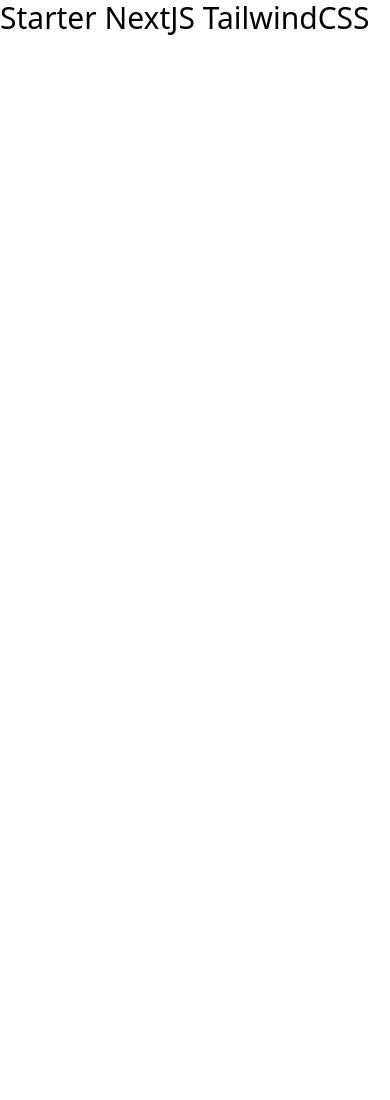
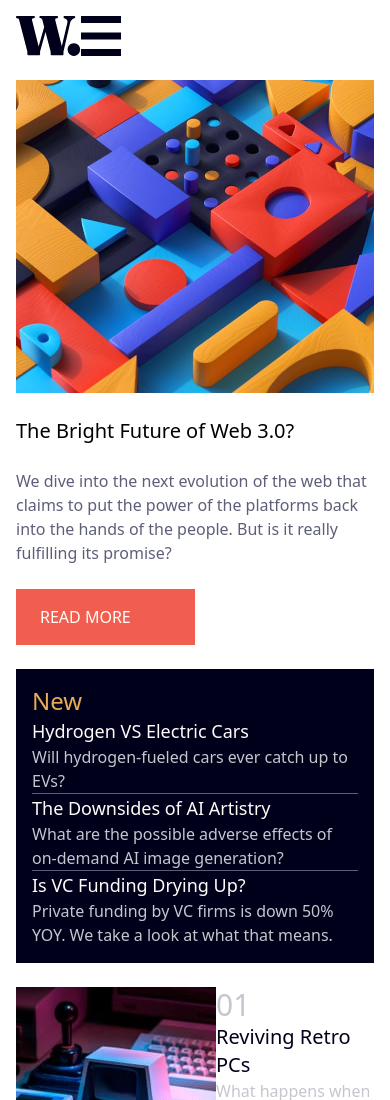
Before and after one commit to vitaovich/frontend-news-homepage, a Next.js app: page / in a window 390 px wide. Shown: the top 1100 px of the page. Before the commit the page ends 844 px from the top, so only its background shows below. Built offline with nearby package versions, Linux system fonts and the light colour scheme.

Commit message:
basic mobile layout

```diff
--- a/pages/index.tsx
+++ b/pages/index.tsx
@@ -1,16 +1,100 @@
-import Head from 'next/head'
 import Image from 'next/image'
-import { Inter } from '@next/font/google'
-import styles from '@/styles/Home.module.css'
-
-const inter = Inter({ subsets: ['latin'] })
 
 export default function Home() {
   return (
     <>
-      <h1 className="text-3xl">
-        Starter NextJS TailwindCSS
-      </h1>
+
+      <div className="flex flex-col m-4 space-y-6">
+        <div className="flex flex-row">
+          <Image
+            alt='logo'
+            src='/images/logo.svg'
+            width={65}
+            height={40}
+          />
+          <Image
+            alt='logo'
+            src='/images/icon-menu.svg'
+            width={40}
+            height={17}
+          />
+        </div>
+        <div className="hidden flex flex-row">
+          Home
+          New
+          Popular
+          Trending
+          Categories
+        </div>
+        <Image
+          alt='top laptops'
+          src='/images/image-web-3-mobile.jpg'
+          width={686}
+          height={500}
+        />
+        <h1 className="text-xl">The Bright Future of Web 3.0?</h1>
+        <p className="text-darkGrayishBlue">
+          We dive into the next evolution of the web that claims to put the power of the platforms back into the hands of the people.
+          But is it really fulfilling its promise?
+        </p>
+        <div className="bg-softRed text-offWhite py-4 px-6 w-1/2 uppercase">Read more</div>
+        <div className="flex flex-col bg-veryDarkBlue p-4">
+          <h1 className="text-softOrange text-2xl">New</h1>
+          <div className="grid grid-cols-1 divide-y divide-darkGrayishBlue">
+            <div>
+              <h2 className="text-offWhite text-lg">Hydrogen VS Electric Cars</h2>
+              <p className="text-grayishBlue">Will hydrogen-fueled cars ever catch up to EVs?</p>
+            </div>
+            <div>
+              <h2 className="text-offWhite text-lg">The Downsides of AI Artistry</h2>
+              <p className="text-grayishBlue">What are the possible adverse effects of on-demand AI image generation?</p>
+            </div>
+            <div>
+              <h2 className="text-offWhite text-lg">Is VC Funding Drying Up?</h2>
+              <p className="text-grayishBlue">Private funding by VC firms is down 50% YOY. We take a look at what that means.</p>
+            </div>
+          </div>
+        </div>
+        <div className="flex flex-row">
+          <Image
+            alt='retro pcs'
+            src='/images/image-retro-pcs.jpg'
+            width={200}
+            height={254}
+          />
+          <div className="flex flex-col">
+            <h1 className="text-grayishBlue text-3xl">01</h1>
+            <h2 className="text-veryDarkBlue text-xl">Reviving Retro PCs</h2>
+            <p className="text-grayishBlue">What happens when old PCs are given modern upgrades?</p>
+          </div>
+        </div>
+        <div className="flex flex-row">
+          <Image
+            alt='top laptops'
+            src='/images/image-top-laptops.jpg'
+            width={200}
+            height={254}
+          />
+          <div className="flex flex-col">
+            <h1 className="text-grayishBlue text-3xl">02</h1>
+            <h2 className="text-veryDarkBlue text-xl">Top 10 Laptops of 2022</h2>
+            <p className="text-grayishBlue">Our best picks for various needs and budgets.</p>
+          </div>
+        </div>
+        <div className="flex flex-row">
+          <Image
+            alt='gaming growth'
+            src='/images/image-gaming-growth.jpg'
+            width={200}
+            height={254}
+          />
+          <div className="flex flex-col">
+            <h1 className="text-grayishBlue text-3xl">03</h1>
+            <h2 className="text-veryDarkBlue text-xl">The Growth of Gaming</h2>
+            <p className="text-grayishBlue">How the pandemic has sparked fresh opportunities.</p>
+          </div>
+        </div>
+      </div>
     </>
   )
 }
```
